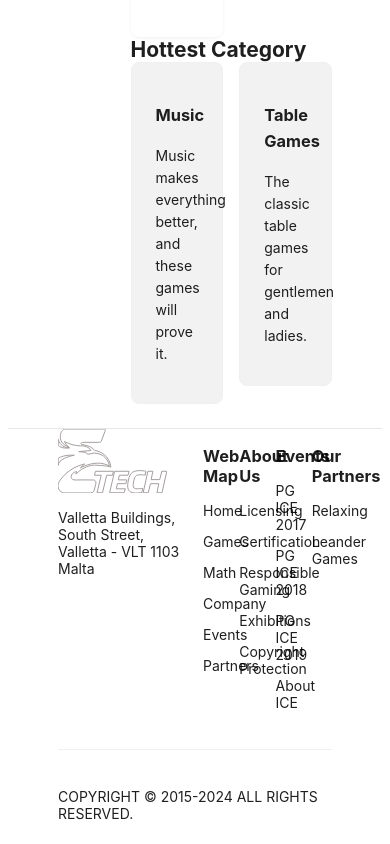
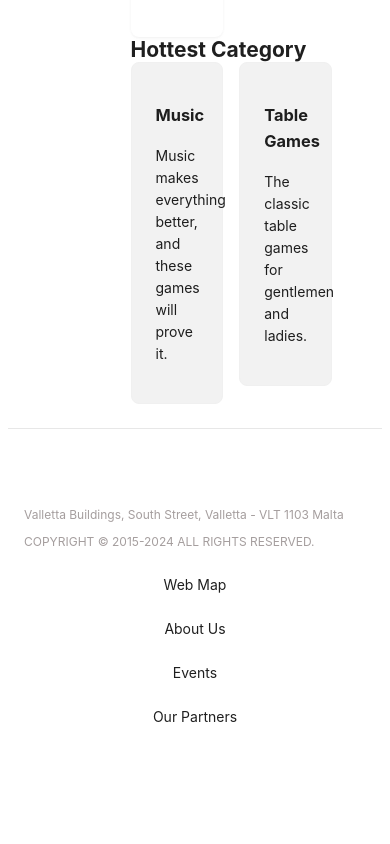
Before and after one commit to thomasMinh1995/demo-test-ui-2024, a React (Vite) app: page / in a window 390 px wide. Shown: the part 551-1395 px from the top of the page. After the commit the page ends 1316 px from the top, so only its background shows below. Built offline with nearby package versions, Linux system fonts and the light colour scheme.

Commit message:
Aug-28-2024: update check footer on mobile

```diff
--- a/src/App.jsx
+++ b/src/App.jsx
@@ -1,5 +1,5 @@
 import Icon from "@ant-design/icons";
-import { Button, Card, Col, Divider, Input, Layout, Menu, Row } from "antd";
+import { Button, Card, Col, Divider, Grid, Input, Layout, Menu, Row  } from "antd";
 import { Content, Footer, Header } from "antd/es/layout/layout";
 import WhiteLogo from "./Components/Icons/WhiteLogo";
 import Sider from "antd/es/layout/Sider";
@@ -8,11 +8,16 @@ import SideMenuTimeLine from "./Components/Icons/SideMenuTimeLine";
 import SideMenuAllGames from "./Components/Icons/SideMenuAllGames";
 import Meta from "antd/es/card/Meta";
 
+const { useBreakpoint } = Grid;
+
+
 function App() {
   const WhiteLogoItem = (props) => <Icon component={WhiteLogo} {...props} />;
   const SideMenuHomeItem = (props) => <Icon component={SideMenuHome} {...props} />;
   const SideMenuTimeLineItem = (props) => <Icon component={SideMenuTimeLine} {...props} />;
   const SideMenuAllGamesItem = (props) => <Icon component={SideMenuAllGames} {...props} />;
+  const screens = useBreakpoint();
+  const isMobile = !screens.md;
 
   const listSideMenu = [
     { key: 1, icon: <SideMenuHomeItem />, label: "Games Home" },
@@ -212,6 +217,36 @@ function App() {
       />
 
       {/* Footer */}
+      {isMobile ? (
+        <Footer style={{ background: "#fff", padding: "16px" }}>
+          <Row gutter={[16, 16]}>
+            <Col span={24}>
+              <WhiteLogoItem style={{ color: "#A59E9E", height: "32px" }} />
+              <p style={{ fontSize: "12px", color: "#A59E9E" }}>
+                Valletta Buildings, South Street, Valletta - VLT 1103 Malta
+              </p>
+              <p style={{ fontSize: "12px", color: "#A59E9E" }}>
+                COPYRIGHT © 2015-2024 ALL RIGHTS RESERVED.
+              </p>
+            </Col>
+          </Row>
+          <Row gutter={[16, 16]}>
+            <Col span={24}>
+              <Menu
+                mode="vertical"
+                theme="light"
+                style={{ border: "unset", textAlign: "center" }}
+                items={[
+                  { key: 1, label: "Web Map" },
+                  { key: 2, label: "About Us" },
+                  { key: 3, label: "Events" },
+                  { key: 4, label: "Our Partners" },
+                ]}
+              />
+            </Col>
+          </Row>
+        </Footer>
+      ) : (
         <Footer
           style={{
             background: "rgba(255, 255, 255, 1)",
@@ -268,6 +303,7 @@ function App() {
             <p>COPYRIGHT © 2015-2024 ALL RIGHTS RESERVED.</p>
           </Row>
         </Footer>
+      )}
     </Layout>
   );
 }
```
Lines whose indentation alone changed are shown as unchanged.
